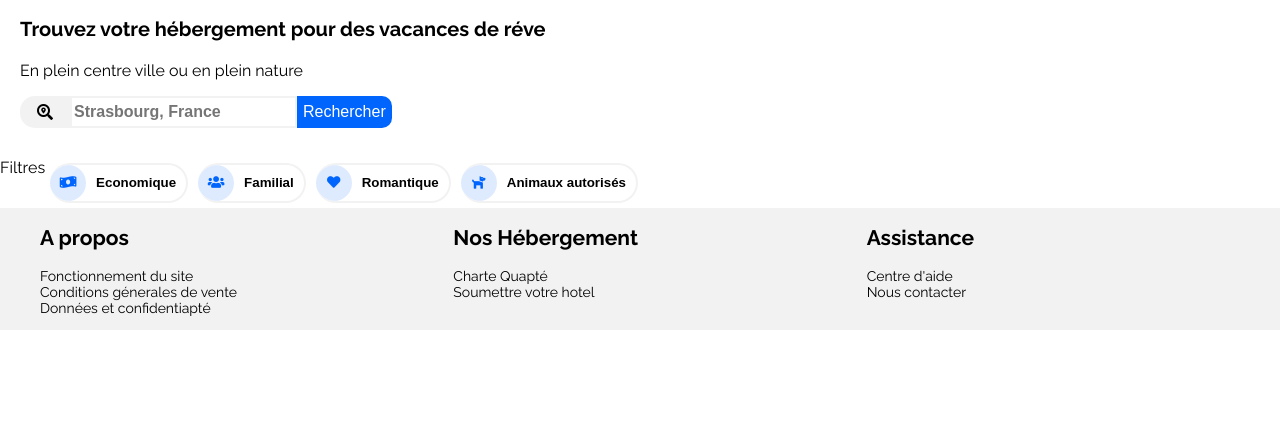
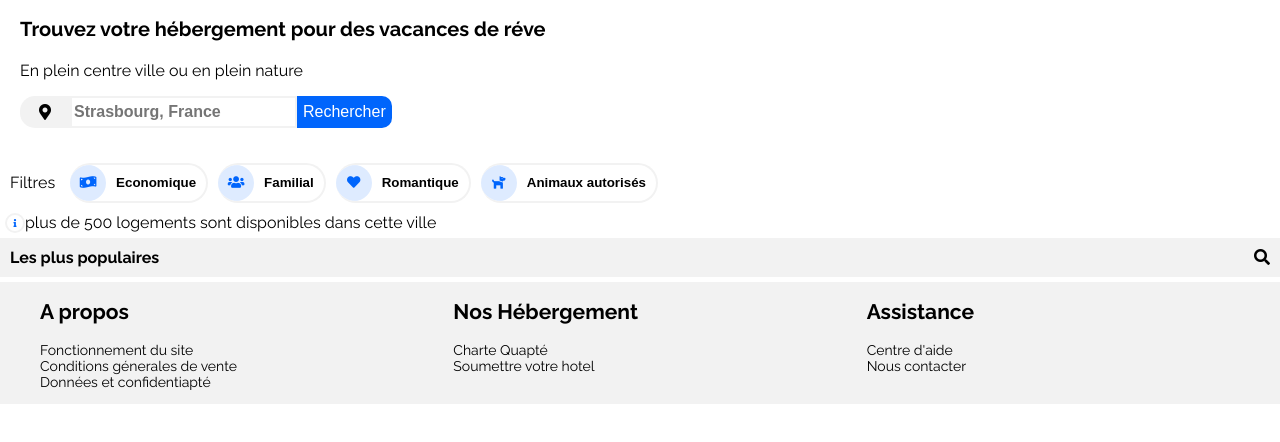
Before and after one commit to ilyass-ezzouine/EZZOUINE_ILYASS_2_25022021, a plain HTML site: page projet2.html in a window 1280 px wide. Shown: the part 50-492 px from the top of the page. Drawn offline with Linux system fonts and the light colour scheme.

Commit message:
Signed-off-by: Ilyass EZZOUINE <ilyass.ezzouine1@gmail.com>

```diff
--- a/P2.css
+++ b/P2.css
@@ -112,6 +112,7 @@ p:nth-child(1)
 .filterbar{
     flex-wrap: wrap;
     display: flex;
+    align-items: center;
 }
 
 .filter{
@@ -130,6 +131,7 @@ p:nth-child(1)
 
 .filtertext{
     width: 100%;
+    margin: 10px;
 }
 
 .filtericon{
@@ -141,6 +143,10 @@ p:nth-child(1)
         display: flex;
         justify-content: center;
         align-items: center;
+}
+
+.textrecherche{
+    display:none ;
 }
 
 .filter .fas {
@@ -163,6 +169,63 @@ p:nth-child(1)
     width: 100%;
 }
 
+.textinfo{
+    margin:5px ;
+    display: flex;
+}
+
+
+.infoicon .fas{
+    font-size:8px;
+    border: 2px solid #F2F2F2;
+    border-radius: 20px;
+    color:#0065FC;
+    width: 20px;
+    height: 20px;
+    display: flex;
+    justify-content: center;
+    align-items: center;
+}
+
+.sectioncontainer{
+    display: flex;
+    justify-content: flex-start;
+    margin-bottom: 5px;
+}
+
+section{
+    justify-self: center;
+    display: flex;
+    align-items: flex-start;
+    flex-direction: column;
+    width: 100%;
+}
+
+.section1{
+
+    display:flex;
+    width:100%;
+    padding:10px;
+    background-color: #F2F2F2 ;
+}
+
+.textsection1{
+    width: 50%;
+    font-weight: bold;
+}
+
+.iconsection1{
+    width: 50%;
+    text-align:right;
+}
+.section2{
+
+
+}
+
+.section3{
+
+}
 
 .bottomcontainer
 {
@@ -244,11 +307,21 @@ footer
         width: auto;
     }
 
+    .textrecherche{
+
+        display:initial ;
+
+    }
+
+    .button .fas{
+         display: none ;
+    }
+
     .bottomcontainer
-{
+    {
 
-    justify-content: center;
-}
+        justify-content: center;
+    }
 
     footer
     {
--- a/projet2.html
+++ b/projet2.html
@@ -26,10 +26,11 @@
 
         <div class="Recherche">
 
-            <div class="icon"><i class="fas fa-search-location"></i></div>
+            <div class="icon"><i class="fas fa-map-marker-alt"></i></div>
             <input class="searchbar" type="search" name="Recherche" id="Recherche" placeholder="Strasbourg, France"/>
-            <input class="button" type="submit" value="Rechercher" />
+            <button class="button" type="submit"> <span class="textrecherche"> Rechercher </span> <i class="fas fa-search"></i> </button>
         </div>
+
 
         <div class= "filterbar">
             <div class="filtertext"> Filtres </div>
@@ -39,13 +40,30 @@
             <button class="filter" type="button"> <span class="filtericon"> <i class="fas fa-dog"></i> </span> <span class="filtertitle">  Animaux autorisés </span> </button>
 
         </div>
+
+        <div class="textinfo">
+             <span class="infoicon"> <i class="fas fa-info"></i> </span> <span> plus de 500 logements sont disponibles dans cette ville</span>
+        </div>
     </div>
 
 
+        <div class="sectioncontainer">
+        <section >
+            <div class="section1">
+                <span class="textsection1"> Les plus populaires  </span> <span class="iconsection1"><i class="fas fa-search"></i> </span>
+            </div>
 
-        <section>
+            <div class="section2">
+
+            </div>
+
+            <div class="section3">
+
+            </div>
 
         </section>
+
+    </div>
 
 
     <div class="bottomcontainer">
```
